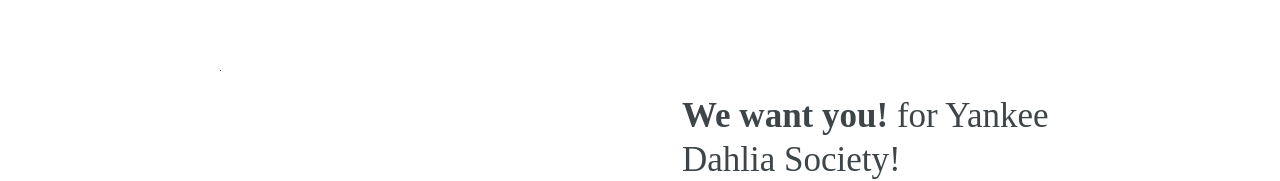
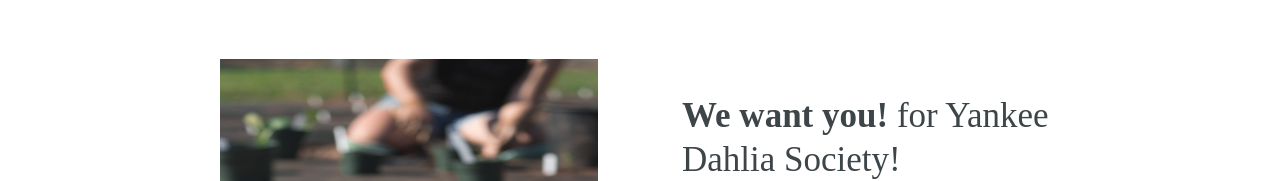
Before and after one commit to johnthedesigner/yds, a Next.js app: page / in a window 1280 px wide. Shown: the part 457-638 px from the top of the page. Built offline with nearby package versions, Linux system fonts and the light colour scheme; no server answers.

Commit message:
fix ping pong images

```diff
--- a/components/Pingpong.js
+++ b/components/Pingpong.js
@@ -12,6 +12,7 @@ const Pingpong = (props) => {
           width={props.ratioWidth || 1}
           height={props.ratioHeight || 1}
           alt={props.imageAlt}
+          layout="responsive"
         />
       </div>
       <div className="pingpong__text">{props.children}</div>
--- a/pages/index.js
+++ b/pages/index.js
@@ -23,7 +23,7 @@ const Index = () => {
       <NewSeo page={pages.home} />
       <Pingpong
         side="left"
-        image="planting-dahlias.jpg"
+        image="/planting-dahlias.jpg"
         imageAlt="A garden with rows of dahlias being planted"
         ratioWidth={1}
         ratioHeight={1.5}>
```
